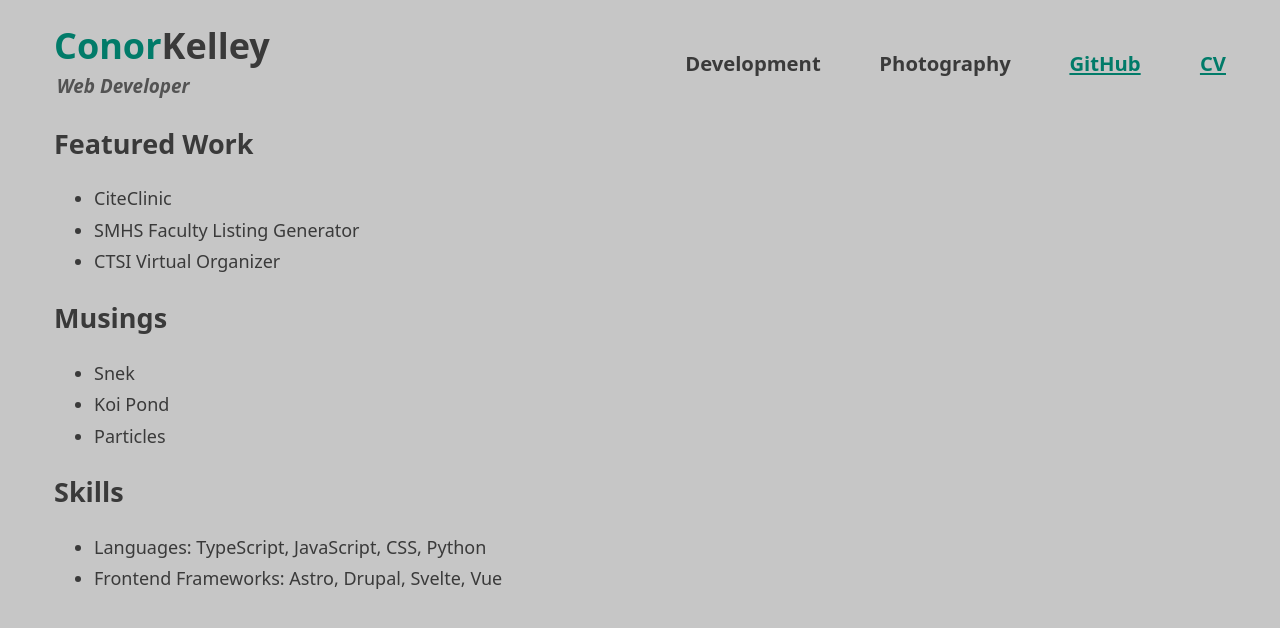
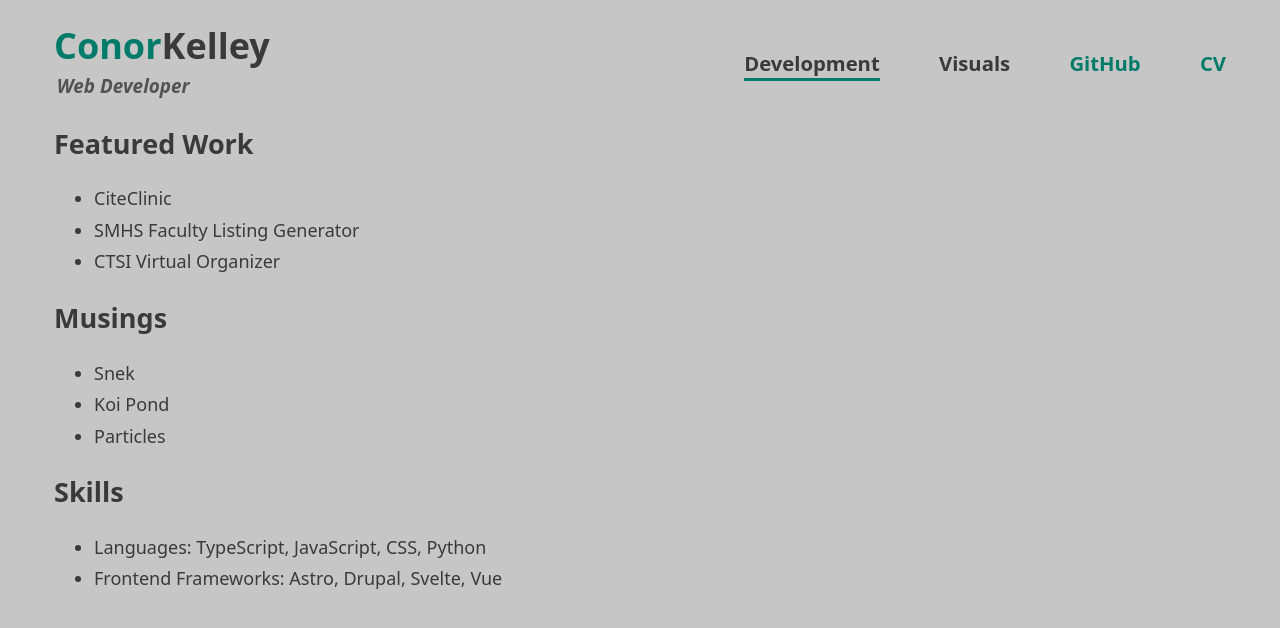
Before and after one commit to contreau/portfolio, an Astro site: page / in a window 1280 px wide. Built offline with nearby package versions, Linux system fonts and the light colour scheme; Astro itself is replaced by a stand-in of ours.

Commit message:
layout improvements + made initial visuals

```diff
--- a/src/layouts/Layout.astro
+++ b/src/layouts/Layout.astro
@@ -2,6 +2,7 @@
 const { title, description } = Astro.props;
 import { ViewTransitions } from "astro:transitions";
 import Portfolio from "../components/Portfolio.astro";
+const currentPath = Astro.url.pathname;
 ---
 
 <html lang="en">
@@ -36,8 +37,18 @@ import Portfolio from "../components/Portfolio.astro";
       </div>
       <nav>
         <ul>
-          <li>Development</li>
-          <li>Photography</li>
+          <li>
+            <a
+              class={currentPath === "/" ? "page-active" : "site-page"}
+              href="/">Development</a
+            >
+          </li>
+          <li>
+            <a
+              class={currentPath === "/visuals" ? "page-active" : "site-page"}
+              href="visuals">Visuals</a
+            >
+          </li>
           <li>
             <a href="https://github.com/contreau" target="_blank">GitHub</a>
           </li>
@@ -92,6 +103,27 @@ import Portfolio from "../components/Portfolio.astro";
 
       a {
         color: var(--primary);
+        position: relative;
+        text-decoration: none;
+
+        &.site-page {
+          color: var(--text);
+          text-decoration: none;
+        }
+      }
+
+      a.page-active {
+        color: var(--text);
+        text-decoration: none;
+
+        &::before {
+          content: "";
+          position: absolute;
+          background-color: var(--primary);
+          bottom: -4px;
+          min-height: 3px;
+          width: 100%;
+        }
       }
 
       header {
```
Also changed, not shown: src/pages/visuals.astro (added, +7 -0 lines).
